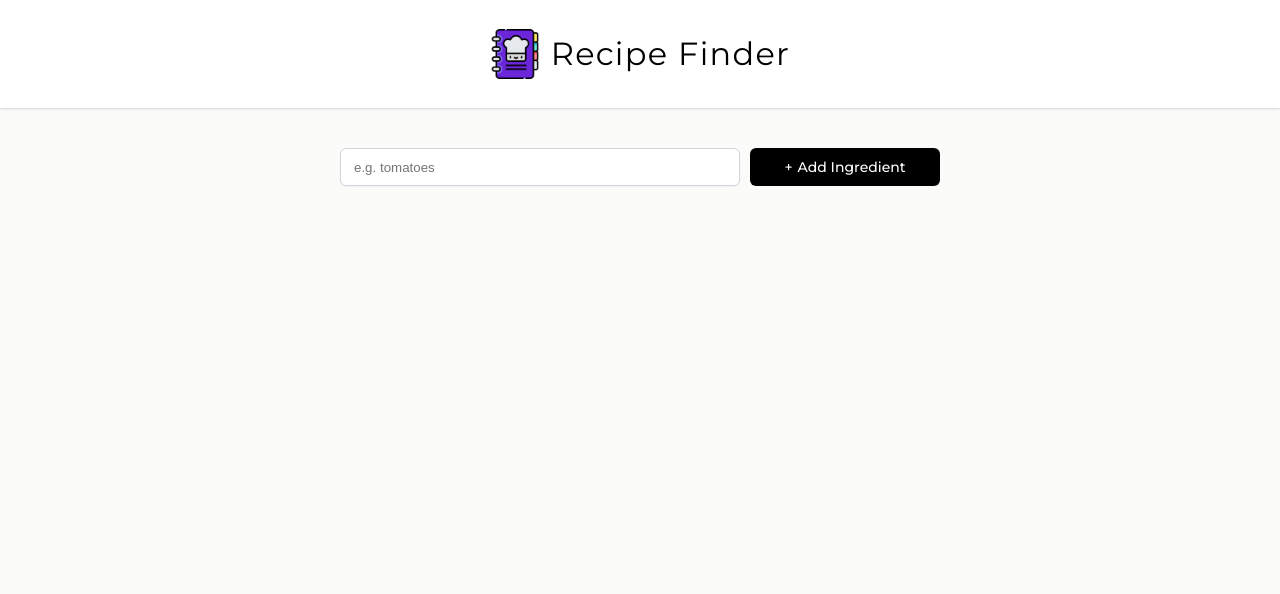
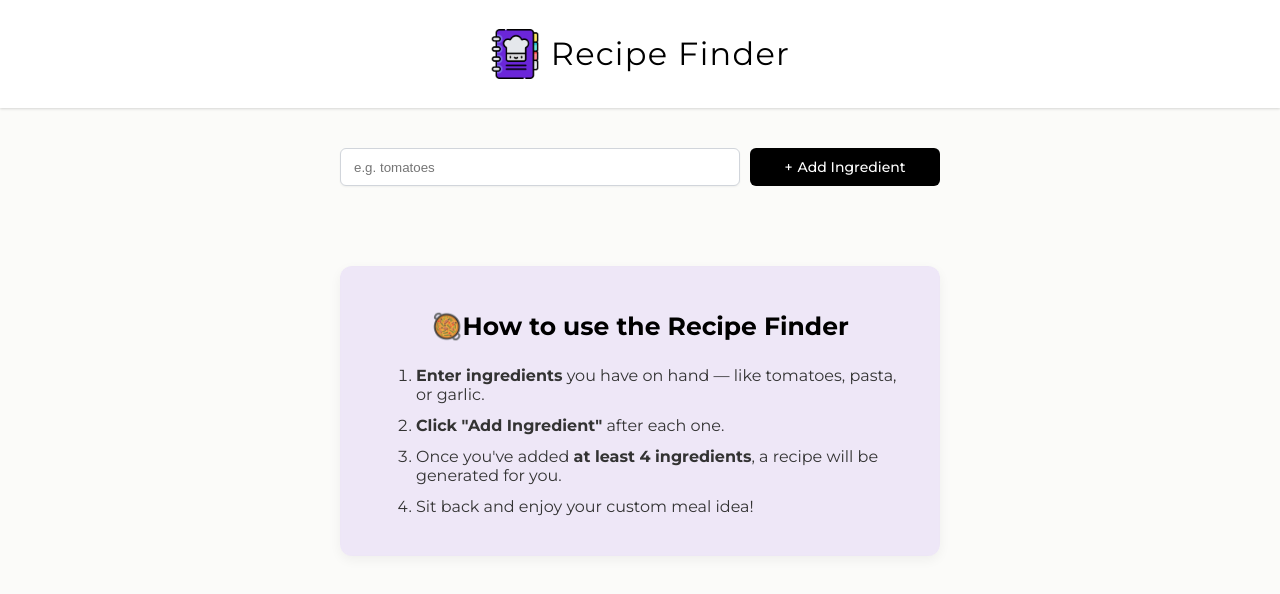
Before and after one commit to AnastasiaCherniakh/recipe-finder, a React (Vite) app: page / in a window 1280 px wide. Shown: the top 594 px of the page. Built offline with nearby package versions, Linux system fonts and the light colour scheme.

Commit message:
Display instructions section before user adds ingredients

```diff
--- a/src/App.css
+++ b/src/App.css
@@ -67,6 +67,29 @@ main .loading{
 .add-ingredient-form > button::before {
   content: "+";
   margin-right: 5px;
+}
+
+.instructions {
+  margin-top: 80px;
+  padding: 24px 36px;
+  background: hsla(262, 83%, 58%, 0.1);
+  border-radius: 12px;
+  box-shadow: 0 4px 12px rgba(0, 0, 0, 0.05);
+  max-width: 600px;
+  margin-left: auto;
+  margin-right: auto;
+  backdrop-filter: blur(3px);
+}
+
+.instructions h2 {
+  font-size: 20px;
+  margin-bottom: 25px;
+  text-align: center;
+}
+
+.instructions li {
+  color: #333;
+  margin-bottom: 12px;
 }
 
 .ingredient-list {
@@ -158,6 +181,7 @@ main .recipe {
 
 /* Styles for devices between 414px and 650px */
 @media (min-width: 25.875em) and (max-width: 40.825em){
+
   nav .text-logo {
     font-size: 1.8rem;
   }
@@ -166,13 +190,17 @@ main .recipe {
     width: 50px;
   }
 
+  .instructions h2 {
+    font-size: 25px;
+  }
+
   .markdown p {
     text-align: center;
   }
 
 }
 
-/* Medium devices: Tablets */
+/* Styles for screens wider than 650px */
 @media (min-width: 40.625em) {
 
   nav .text-logo {
@@ -181,6 +209,10 @@ main .recipe {
 
   nav .img-logo {
     width: 50px;
+  }
+
+  .instructions h2 {
+    font-size: 25px;
   }
 
   .add-ingredient-form > button {
--- a/src/App.jsx
+++ b/src/App.jsx
@@ -8,7 +8,7 @@ function App() {
   return (
     <>
       <Header />
-      <Toaster position="top-left" />
+      <Toaster position="top-right" />
       <MainContent />
     </>
   )
--- /dev/null
+++ b/src/components/Instructions.jsx
@@ -0,0 +1,13 @@
+export default function Instructions(){
+    return (
+        <section className="instructions">
+            <h2>🥘How to use the Recipe Finder</h2>
+            <ol>
+                <li><strong>Enter ingredients</strong> you have on hand — like tomatoes, pasta, or garlic.</li>
+                <li><strong>Click "Add Ingredient"</strong> after each one.</li>
+                <li>Once you've added <strong>at least 4 ingredients</strong>, a recipe will be generated for you.</li>
+                <li>Sit back and enjoy your custom meal idea!</li>
+            </ol>
+        </section>
+    )
+}
--- a/src/components/MainContent.jsx
+++ b/src/components/MainContent.jsx
@@ -1,4 +1,5 @@
 import { useState } from 'react';
+import Instructions from './Instructions';
 import IngredientsList from './IngredientsList';
 import Recipe from './Recipe';
 import toast from 'react-hot-toast';
@@ -55,6 +56,7 @@ export default function MainContent() {
                 <input type="text" name="ingredient" aria-label="Add ingredient" placeholder="e.g. tomatoes" />
                 <button>Add Ingredient</button>
             </form>
+            {ingredients.length === 0 &&  <Instructions />}
             {ingredients.length > 0 && <IngredientsList ingredients={ingredients} getRecipe={getRecipe} />}
             {isLoading ? (
                 <div className="spinner">
```
